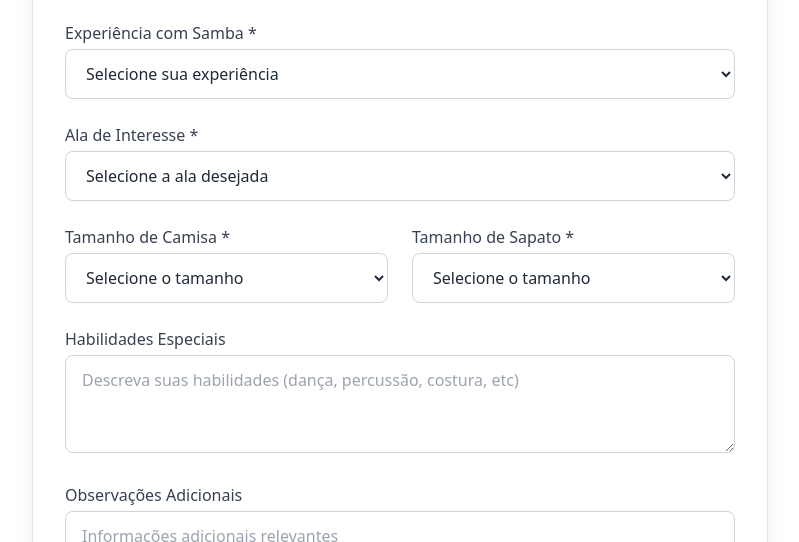
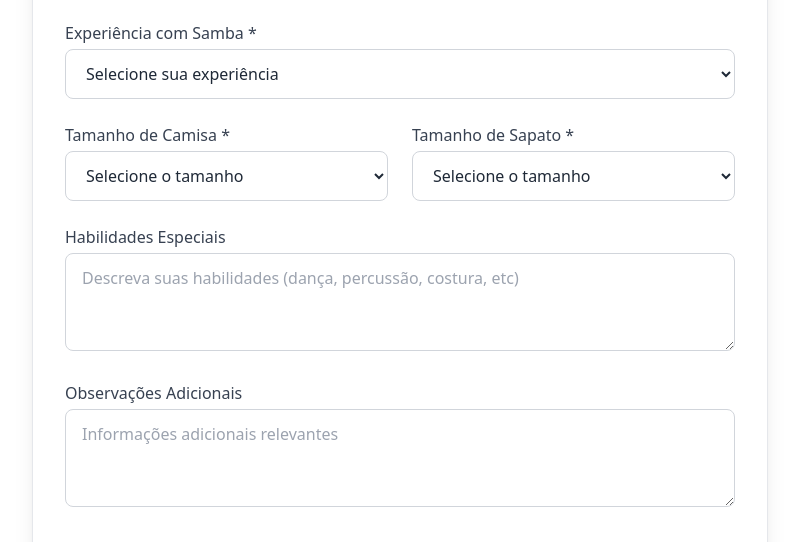
Before and after one commit to FellypeGC/gresasc-form-test, a website: page index.html in a window 1280 px wide. Shown: the part 810-1352 px from the top of the page, without its empty margins (240-1039 px from the left). Drawn offline with nearby package versions, Linux system fonts and the light colour scheme.

Commit message:
ala de interessa comentada (removida)

```diff
--- a/index.html
+++ b/index.html
@@ -136,7 +136,7 @@
                     </div>
 
                     <!-- Ala de Interesse -->
-                    <div class="col-span-full">
+                    <!-- <div class="col-span-full">
                         <label for="ala" class="block text-gray-700 dark:text-gray-300 font-medium mb-1">Ala de Interesse *</label>
                         <select id="ala" name="ala" required
                             class="w-full px-4 py-3 rounded-lg border border-gray-300 dark:border-gray-600
@@ -153,7 +153,7 @@
                             <option value="carro_alegorico">Carro Alegórico</option>
                             <option value="outro">Outro</option>
                         </select>
-                    </div>
+                    </div> -->
 
                     <!-- Outra Ala (condicional) -->
                     <div id="outraAlaContainer" class="col-span-full hidden">
```
